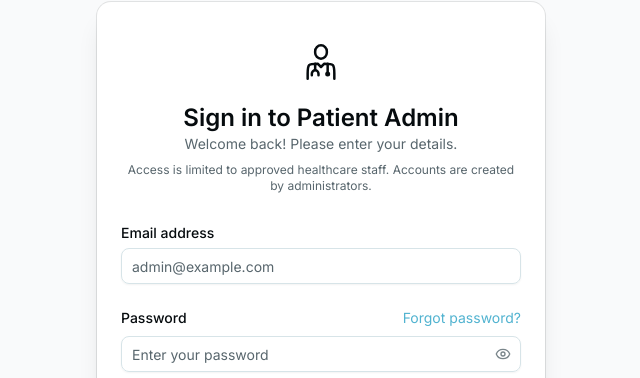
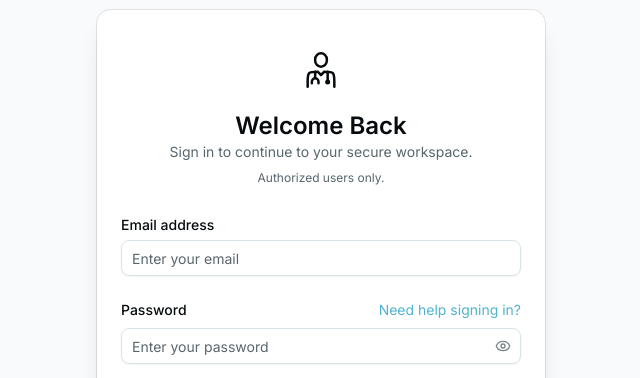
Before and after one commit to telemed-sut/telemed-monorepo, a Next.js app in the folder frontend/: page /login in a window 1280 px wide. Shown: the part 145-523 px from the top of the page, without its empty margins (319-959 px from the left). Built offline with nearby package versions, Linux system fonts and the light colour scheme; no server answers.

Commit message:
feat(login): update sign-in copy to welcoming and privacy-focused wording

```diff
--- a/frontend/app/login/page.tsx
+++ b/frontend/app/login/page.tsx
@@ -72,12 +72,12 @@ export default function LoginPage() {
             <Logo className="size-10" />
           </div>
           <div>
-            <h2 className="text-2xl font-semibold">Sign in to Patient Admin</h2>
+            <h2 className="text-2xl font-semibold">Welcome Back</h2>
             <p className="text-muted-foreground text-sm">
-              Welcome back! Please enter your details.
+              Sign in to continue to your secure workspace.
             </p>
             <p className="text-xs text-muted-foreground mt-2">
-              Access is limited to approved healthcare staff. Accounts are created by administrators.
+              Authorized users only.
             </p>
           </div>
         </CardHeader>
@@ -88,7 +88,7 @@ export default function LoginPage() {
                 <Input
                   id="email"
                   type="email"
-                placeholder="admin@example.com"
+                  placeholder="Enter your email"
                   value={email}
                   onChange={(e) => setEmail(e.target.value)}
                   required
@@ -101,7 +101,7 @@ export default function LoginPage() {
                   href="/forgot-password"
                   className="text-sm text-primary hover:underline"
                 >
-                  Forgot password?
+                  Need help signing in?
                 </Link>
               </div>
               <div className="relative">
--- a/frontend/components/dashboard/header.tsx
+++ b/frontend/components/dashboard/header.tsx
@@ -72,7 +72,7 @@ export function DashboardHeader() {
       <div className="ml-auto flex items-center gap-1.5 sm:gap-2">
         {hasEditLayout && (
           <DropdownMenu>
-            <DropdownMenuTrigger className="inline-flex items-center justify-center gap-2 rounded-md border border-input bg-background px-3 py-1.5 text-sm font-medium hover:bg-accent hover:text-accent-foreground h-8 sm:h-9">
+            <DropdownMenuTrigger id="header-edit-layout-button" className="inline-flex items-center justify-center gap-2 rounded-md border border-input bg-background px-3 py-1.5 text-sm font-medium hover:bg-accent hover:text-accent-foreground h-8 sm:h-9">
               <Settings className="size-4" />
               <span className="hidden sm:inline">Edit Layout</span>
             </DropdownMenuTrigger>
--- a/frontend/components/dashboard/sidebar.tsx
+++ b/frontend/components/dashboard/sidebar.tsx
@@ -147,6 +147,7 @@ export function DashboardSidebar(props: React.ComponentProps<typeof Sidebar>) {
                     className={cn(isCollapsed && "flex justify-center")}
                   >
                     <SidebarMenuButton
+                      id={`sidebar-item-${route.id}`}
                       isActive={active}
                       tooltip={route.title}
                       className={cn(
@@ -185,6 +186,7 @@ export function DashboardSidebar(props: React.ComponentProps<typeof Sidebar>) {
         <SidebarMenu>
           <SidebarMenuItem className={cn(isCollapsed && "flex justify-center")}>
             <SidebarMenuButton
+              id="sidebar-help-button"
               tooltip="Help Center"
               className={cn("h-9 sm:h-[38px]", isCollapsed && "justify-center px-0")}
             >
@@ -197,6 +199,7 @@ export function DashboardSidebar(props: React.ComponentProps<typeof Sidebar>) {
         {/* User profile dropdown */}
         <DropdownMenu>
           <DropdownMenuTrigger
+            id="sidebar-user-menu-button"
             className={cn(
               "w-full cursor-pointer rounded-lg p-2 transition-colors hover:bg-accent sm:p-3",
               isCollapsed ? "flex justify-center" : "flex items-center gap-2 sm:gap-3"
```
Lines whose indentation alone changed are shown as unchanged.
